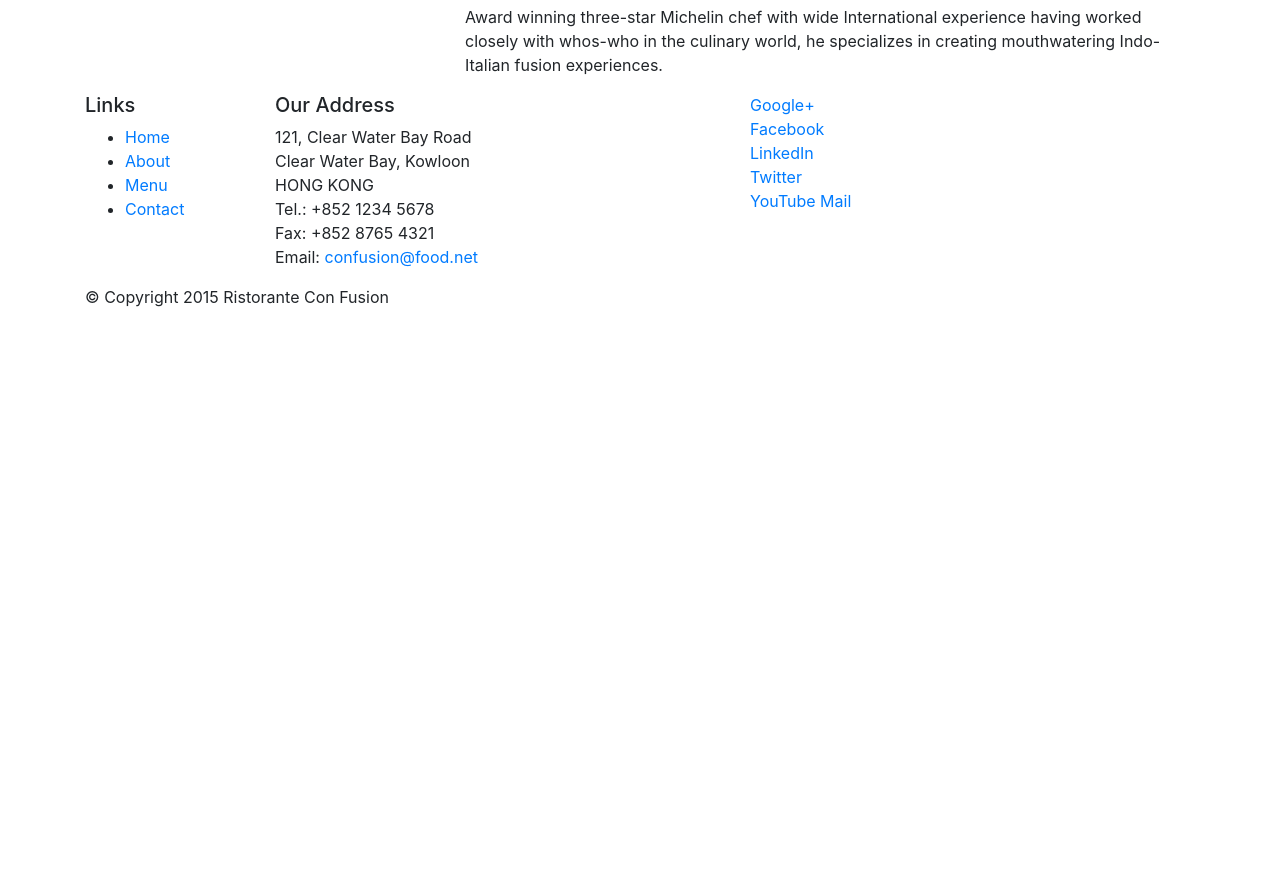
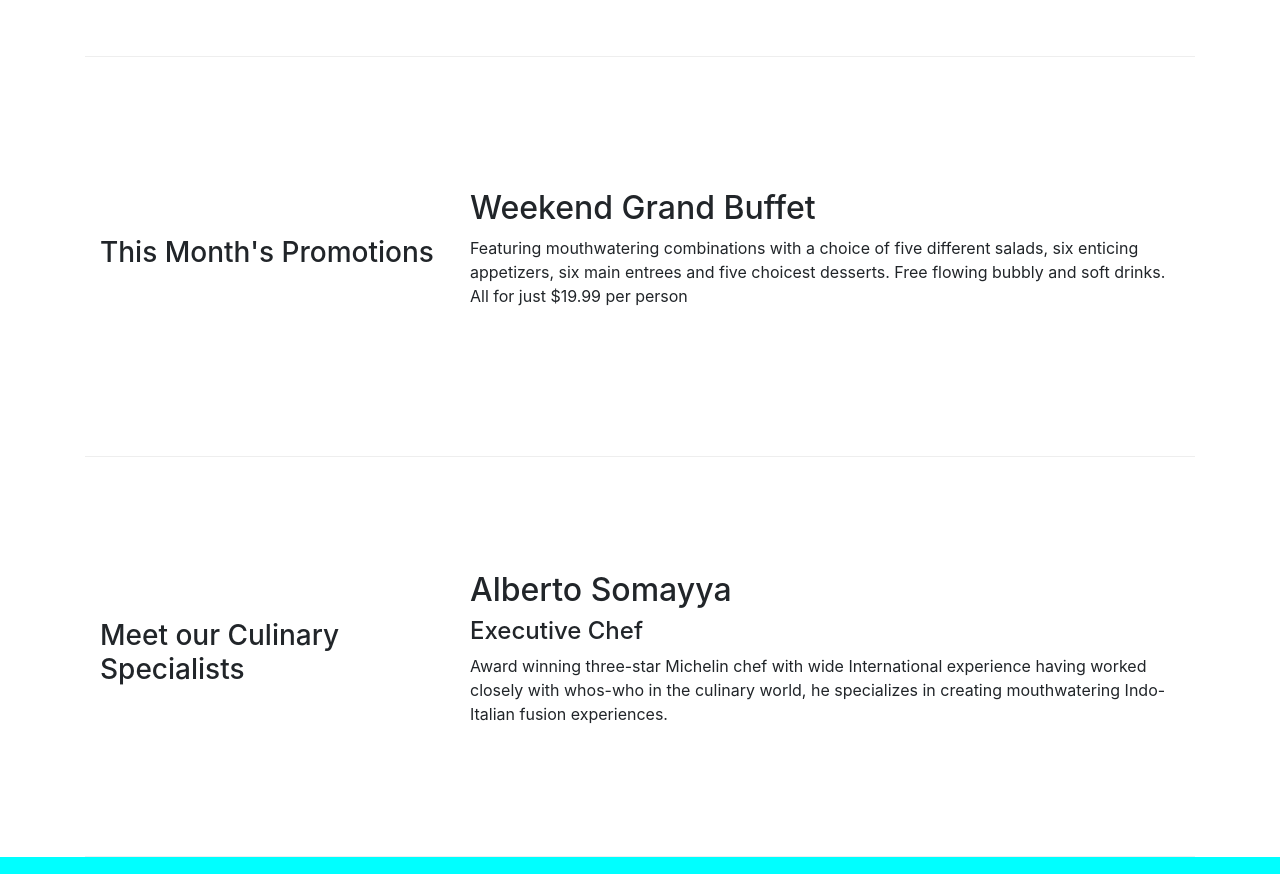
Before and after one commit to rohan116/git_test, a website: page index.html in a window 1280 px wide. Shown: the part 603-1477 px from the top of the page. Before the commit the page ends 928 px from the top, so only its background shows below. Drawn offline with nearby package versions, Linux system fonts and the light colour scheme.

Commit message:
Bootstrap exercise 1 completed

```diff
--- /dev/null
+++ b/css/style.css
@@ -0,0 +1,31 @@
+.jumbotron{
+	background-color: cadetblue;
+	color: aliceblue;
+	padding: 70px 30px;
+	margin: 0px auto;
+}
+
+
+.row-header{
+	margin:0px auto;
+    padding:0px;
+}
+
+.row-content {
+    margin:0px auto;
+    padding: 50px 0px 50px 0px;
+    border-bottom: 1px ridge;
+    min-height:400px;
+}
+
+footer{
+    background-color: aqua;
+    margin:0px auto;
+    padding: 20px 0px 20px 0px;
+}
+
+address{
+    font-size:80%;
+    margin:0px;
+    color:#0f0f0f;
+}
--- a/index.html
+++ b/index.html
@@ -9,6 +9,7 @@
 
     <!-- Bootstrap CSS -->
     <link rel="stylesheet" href="node_modules/bootstrap/dist/css/bootstrap.min.css">
+	<link rel="stylesheet" href="css/style.css">
     <title>Ristorante Con Fusion</title>
 </head>
 
@@ -16,7 +17,7 @@
 
     <header class="jumbotron">
         <div class="container">
-            <div class="row">
+            <div class="row row-header">
                 <div class="col-12 col-sm-8">
                     <h1>Ristorante con Fusion</h1>
                     <p>We take inspiration from the World's best cuisines, and create a unique fusion experience. Our lipsmacking creations will tickle your culinary senses!</p>
@@ -28,7 +29,7 @@
     </header>
 
     <div class="container">
-        <div class = "row">
+        <div class = "row row-content align-items-center">
             <div class="col-sm-3 col-md-4">
                 <h3>Our Lipsmacking Culinary Creations</h3>
             </div>
@@ -39,7 +40,7 @@
         </div>
 
 
-        <div class="row">
+        <div class="row row-content align-items-center">
             <div class="col-sm-3 col-md-4">
                 <h3>This Month's Promotions</h3>
             </div>
@@ -49,7 +50,7 @@
             </div>
         </div>
 
-        <div class="row">
+        <div class="row row-content align-items-center">
             <div class="col-sm-3 col-md-4">
                 <h3>Meet our Culinary Specialists</h3>
             </div>
@@ -66,7 +67,7 @@
             <div class="row">
                 <div class="col-sm-2">
                     <h5>Links</h5>
-                    <ul>
+                    <ul class="list-unstyled">
                         <li><a href="#">Home</a></li>
                         <li><a href="#">About</a></li>
                         <li><a href="#">Menu</a></li>
@@ -85,7 +86,7 @@
 		           </address>
                 </div>
                 <div>
-                    <div class="col-sm-4">
+                    <div class="col-sm-4 align-self-center">
                         <a href="http://google.com/+">Google+</a>
                         <a href="http://www.facebook.com/profile.php?id=">Facebook</a>
                         <a href="http://www.linkedin.com/in/">LinkedIn</a>
@@ -95,7 +96,7 @@
                     </div>
                 </div>
            </div>
-           <div class="row">
+           <div class="row justify-content-center">
                 <div class="col-auto">
                     <p>© Copyright 2015 Ristorante Con Fusion</p>
                 </div>
```
